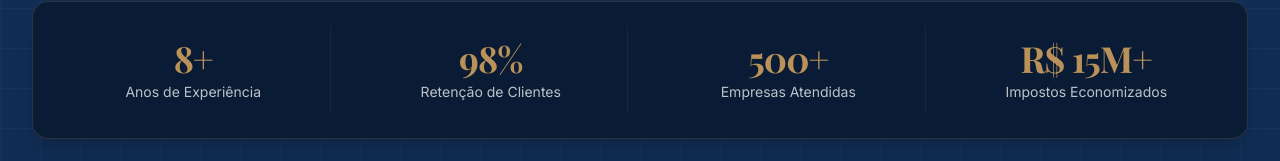
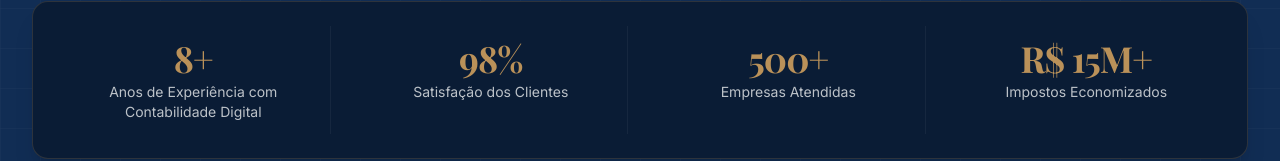
Before and after one commit to heraldo-contador/SITE-CONTABILIDADE, a React (Vite) app: page / in a window 1280 px wide. Shown: the part 791-952 px from the top of the page. Built offline with nearby package versions, Linux system fonts and the light colour scheme; a web font is replaced by a local one.

Commit message:
refactor(hero): update labels for stats section
Clarify the experience description and improve the wording for customer satisfaction metrics.

```diff
--- a/src/components/Hero.tsx
+++ b/src/components/Hero.tsx
@@ -4,8 +4,8 @@ import { motion } from 'motion/react';
 
 export default function Hero() {
   const stats = [
-    { value: '8+', label: 'Anos de Experiência' },
-    { value: '98%', label: 'Retenção de Clientes' },
+    { value: '8+', label: 'Anos de Experiência com Contabilidade Digital' },
+    { value: '98%', label: 'Satisfação dos Clientes' },
     { value: '500+', label: 'Empresas Atendidas' },
     { value: 'R$ 15M+', label: 'Impostos Economizados' },
   ];
```
